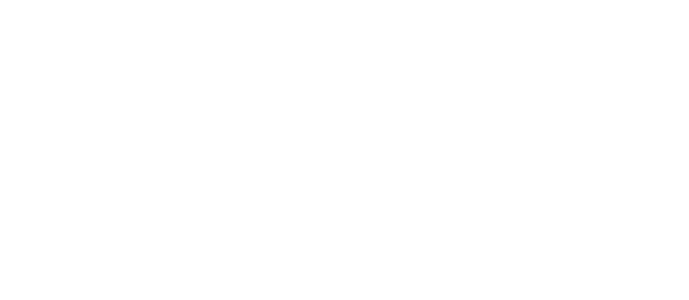
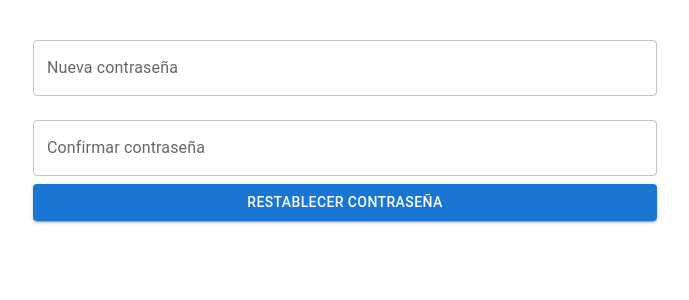
Before and after one commit to adrianRubado/movieReviews, a React (Vite) app: page /restore-password in a window 1280 px wide. Before the commit this address had no page. Shown: the top 300 px of the page, without its empty margins (295-984 px from the left). Built offline with nearby package versions, Linux system fonts and the light colour scheme; what react-auth-kit would draw is missing.

Commit message:
creacion de pagina para restablecer contraseña

```diff
--- a/src/App.jsx
+++ b/src/App.jsx
@@ -6,9 +6,8 @@
 import ForgotPw from "./pages/ForgotPw";
 import CheckMail from "./pages/CheckMail";
 import Movie from "./pages/Movie";
-/* import ForgotPW from "./pages/ForgotPw";
- */
 import ThankForRegistering from "./pages/ThankForRegistering";
+import RestorePassw from "./pages/RestorePassW";
 
 function App() {
   return (
@@ -28,6 +27,7 @@
         <Route path="/sign-up" element={<SignUp />} />
         <Route path="/forgot-password" element={<ForgotPw />} />
         <Route path="/forgot-password/check-mail" element={<CheckMail />} />
+        <Route path="/restore-password" element={<RestorePassw />} />
         {/* <Route path="/forgot-password" element={<ForgotPw />} /> */}
       </Routes>
     </>
--- /dev/null
+++ b/src/pages/RestorePassW.jsx
@@ -0,0 +1,84 @@
+import React, { useState } from "react";
+import TextField from "@mui/material/TextField";
+import Box from "@mui/material/Box";
+import { useForm } from "react-hook-form";
+import Button from "@mui/material/Button";
+import Grid from "@mui/material/Grid";
+import axios from "axios";
+import Typography from "@mui/material/Typography";
+
+const RestorePassW = () => {
+  const [password, setPassword] = useState("");
+  const [confirmPassword, setConfirmPassword] = useState("");
+
+  const {
+    register,
+    handleSubmit,
+    formState: { errors },
+  } = useForm();
+
+  const onSubmit = (data) => {
+    console.log(data); // Aquí puedes realizar la lógica de restablecimiento de contraseña, como enviar una solicitud al servidor
+  };
+
+  const handlePasswordChange = (event) => {
+    setPassword(event.target.value);
+  };
+
+  const handleConfirmPasswordChange = (event) => {
+    setConfirmPassword(event.target.value);
+  };
+
+  return (
+    <Grid container spacing={2} justifyContent="center">
+      <Grid item xs={12} sm={6}>
+        <Box sx={{ mt: 2 }}>
+          <form noValidate onSubmit={handleSubmit(onSubmit)}>
+            <TextField
+              label="Nueva contraseña"
+              type="password"
+              variant="outlined"
+              fullWidth
+              margin="normal"
+              {...register("password", {
+                required: "Este campo es requerido",
+                pattern: {
+                  value: /^(?=.*[A-Z])(?=.*\d)(?=.*[a-zA-Z]).{8,}$/,
+                  message:
+                    "Password must contain at least 8 characters, 1 number and 1 Upper case character ",
+                },
+              })}
+              value={password}
+              onChange={handlePasswordChange}
+              error={!!errors.password}
+              helperText={errors.password?.message}
+            />
+
+            <TextField
+              label="Confirmar contraseña"
+              type="password"
+              variant="outlined"
+              fullWidth
+              margin="normal"
+              {...register("confirmPassword", {
+                required: "Este campo es requerido",
+                validate: (value) =>
+                  value === password || "Las contraseñas no coinciden",
+              })}
+              value={confirmPassword}
+              onChange={handleConfirmPasswordChange}
+              error={!!errors.confirmPassword}
+              helperText={errors.confirmPassword?.message}
+            />
+
+            <Button type="submit" variant="contained" color="primary" fullWidth>
+              Restablecer contraseña
+            </Button>
+          </form>
+        </Box>
+      </Grid>
+    </Grid>
+  );
+};
+
+export default RestorePassW;
```
